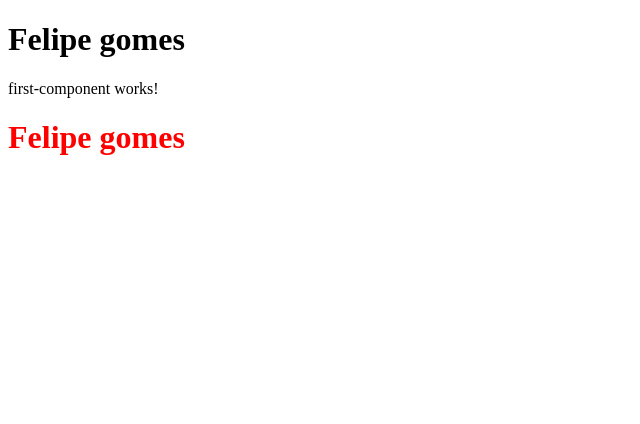
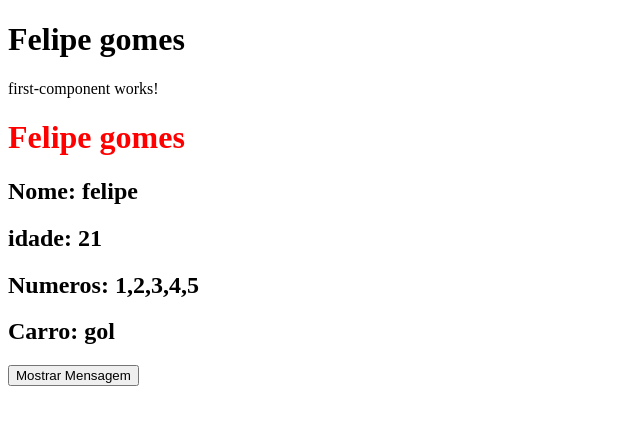
Before and after one commit to Felipe-Gs/curso-angular, an Angular app: page / in a window 1280 px wide. Shown: the top 424 px of the page, without its empty margins (0-640 px from the left). Built offline with nearby package versions, Linux system fonts and the light colour scheme.

Commit message:
feat: passing data into the component

```diff
--- a/src/app/components/first-component/first-component.component.html
+++ b/src/app/components/first-component/first-component.component.html
@@ -1,2 +1,7 @@
 <p>first-component works!</p>
 <h1>Felipe gomes</h1>
+<h2>Nome: {{name}}</h2>
+<h2>idade: {{idade}}</h2>
+<h2>Numeros: {{numeros}}</h2>
+<h2>Carro: {{carros.marcar}}</h2>
+<button (click)="mostrarMensagem(name)">Mostrar Mensagem</button>
--- a/src/app/components/first-component/first-component.component.ts
+++ b/src/app/components/first-component/first-component.component.ts
@@ -5,4 +5,16 @@ import { Component } from '@angular/core';
   templateUrl: './first-component.component.html',
   styleUrl: './first-component.component.css',
 })
-export class FirstComponentComponent {}
+export class FirstComponentComponent {
+  name: String = 'felipe';
+  idade: number = 21;
+  numeros = [1, 2, 3, 4, 5];
+  carros = {
+    nome: 'Polo',
+    marcar: 'gol',
+  };
+
+  mostrarMensagem(name: String): void {
+    alert(`bom dia ${name}`);
+  }
+}
```
